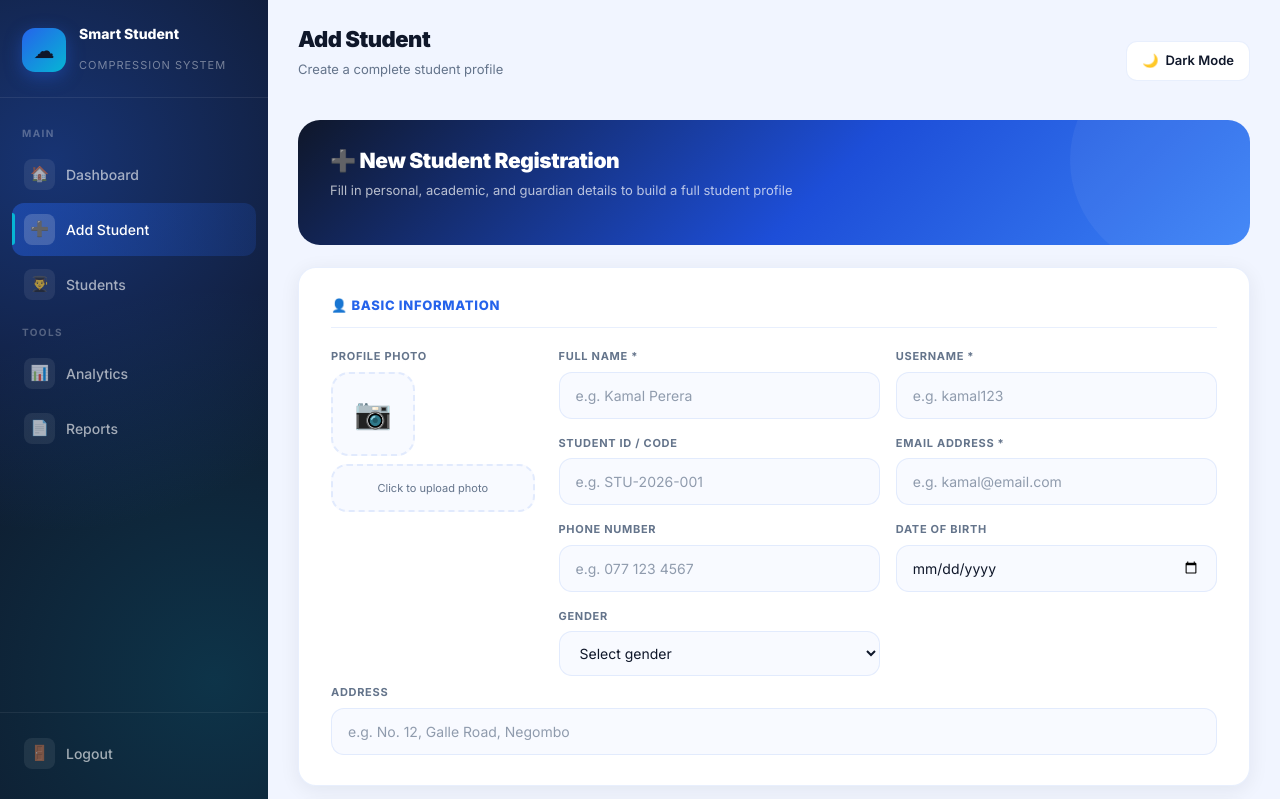
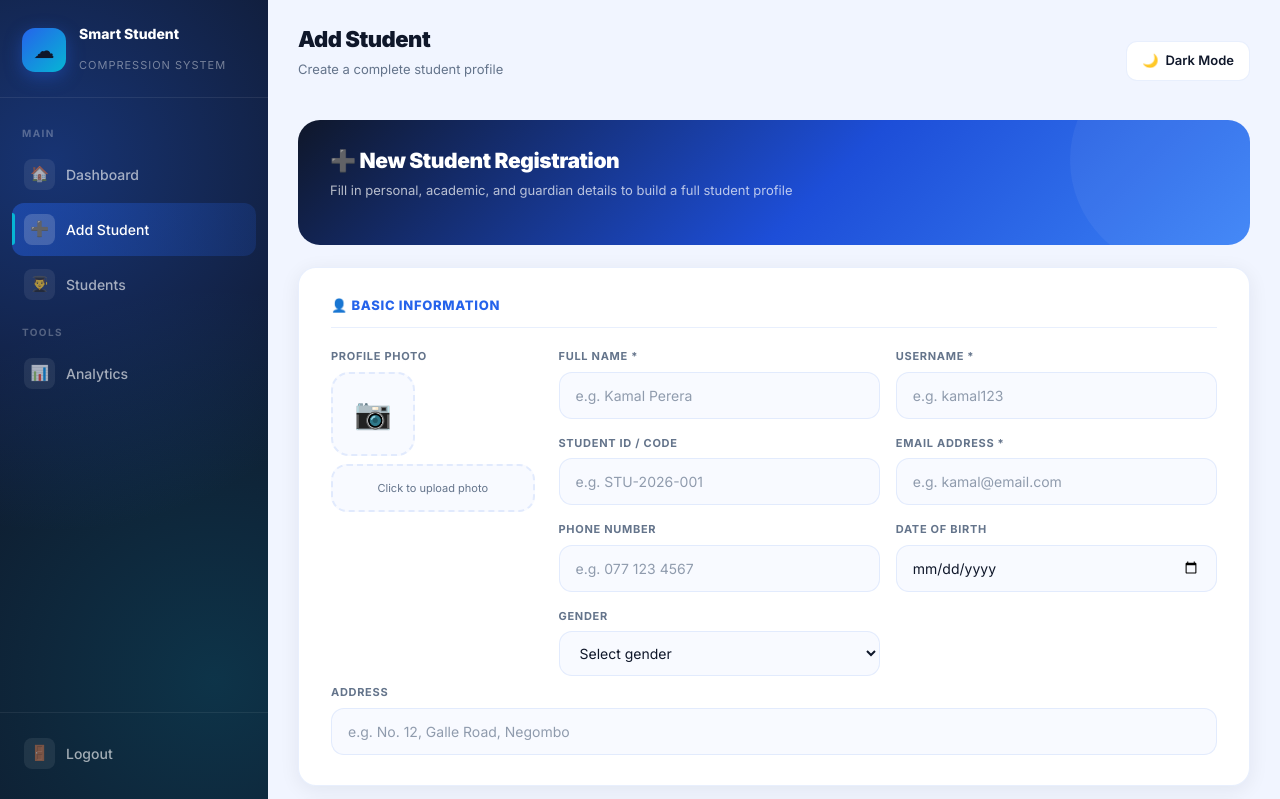
Before and after one commit to ChenulSandiw/student-compression-system-final, a Flask app: page /add_student in a window 1280 px wide. Shown: the top 799 px of the page. Run offline with Flask 3, Linux system fonts and the light colour scheme; the visitor is signed in with stand-in values (Sample User, id 1); some libraries are stand-ins or nearby versions.

Commit message:
finalise

```diff
--- a/templates/activity_log.html
+++ b/templates/activity_log.html
@@ -77,7 +77,6 @@
         <a href="/change_password"><span class="nav-icon">🔑</span> Change Password</a>
         <div class="sb-label">Tools</div>
         <a href="/analytics"><span class="nav-icon">📊</span> Analytics</a>
-        <a href="/export_pdf"><span class="nav-icon">📄</span> Reports</a>
     </nav>
     <div class="sb-footer">
         <a href="/logout"><span class="nav-icon">🚪</span> Logout</a>
--- a/templates/add_student.html
+++ b/templates/add_student.html
@@ -172,7 +172,6 @@
         <a href="/view_students"><span class="nav-icon">👨‍🎓</span> Students</a>
         <div class="sb-label">Tools</div>
         <a href="/analytics"><span class="nav-icon">📊</span> Analytics</a>
-        <a href="/export_pdf"><span class="nav-icon">📄</span> Reports</a>
     </nav>
     <div class="sb-footer">
         <a href="/"><span class="nav-icon">🚪</span> Logout</a>
--- a/templates/admin_users.html
+++ b/templates/admin_users.html
@@ -88,7 +88,6 @@
         <a href="/change_password"><span class="nav-icon">🔑</span> Password</a>
         <div class="sb-label">Tools</div>
         <a href="/analytics"><span class="nav-icon">📊</span> Analytics</a>
-        <a href="/export_pdf"><span class="nav-icon">📄</span> Reports</a>
     </nav>
     <div class="sb-footer">
         <a href="/logout"><span class="nav-icon">🚪</span> Logout</a>
```
